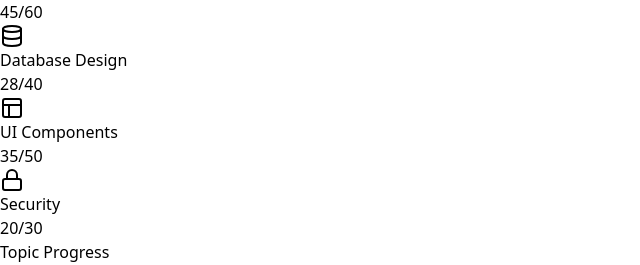
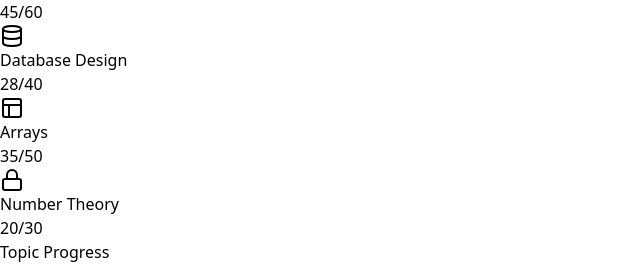
Before and after one commit to Amaanx6/Edu-Play, a React (Vite) app in the folder Frontend/: page /dashboard in a window 1280 px wide. Shown: the part 1064-1329 px from the top of the page, without its empty margins (0-640 px from the left). Built offline with nearby package versions, Linux system fonts and the light colour scheme.

Commit message:
Dashboard Ui Typo

```diff
--- a/Frontend/src/components/Dashboard/StatsCard.tsx
+++ b/Frontend/src/components/Dashboard/StatsCard.tsx
@@ -56,8 +56,8 @@ const leaderboardData = [
 const categoryStats = [
   { category: 'Arrays & Strings', icon: Brackets, solved: 45, total: 60, color: 'text-blue-400' },
   { category: 'Database Design', icon: Database, solved: 28, total: 40, color: 'text-purple-400' },
-  { category: 'UI Components', icon: Layout, solved: 35, total: 50, color: 'text-green-400' },
-  { category: 'Security', icon: Lock, solved: 20, total: 30, color: 'text-red-400' },
+  { category: 'Arrays', icon: Layout, solved: 35, total: 50, color: 'text-green-400' },
+  { category: 'Number Theory', icon: Lock, solved: 20, total: 30, color: 'text-red-400' },
 ];
 
 export function StatsCard({
```
